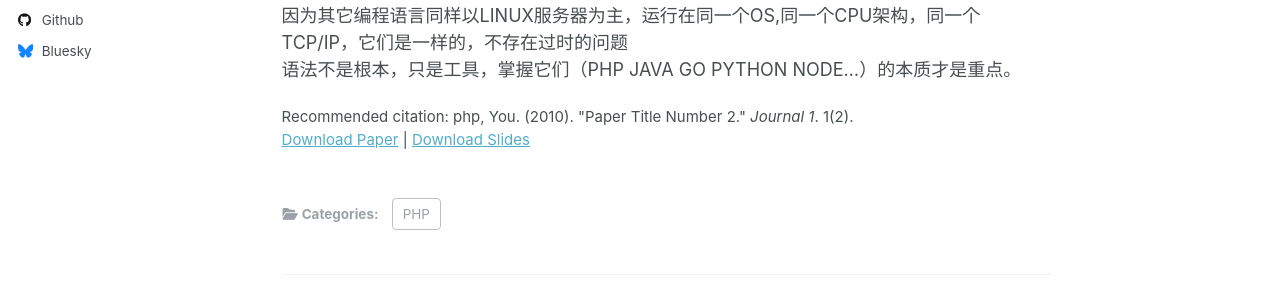
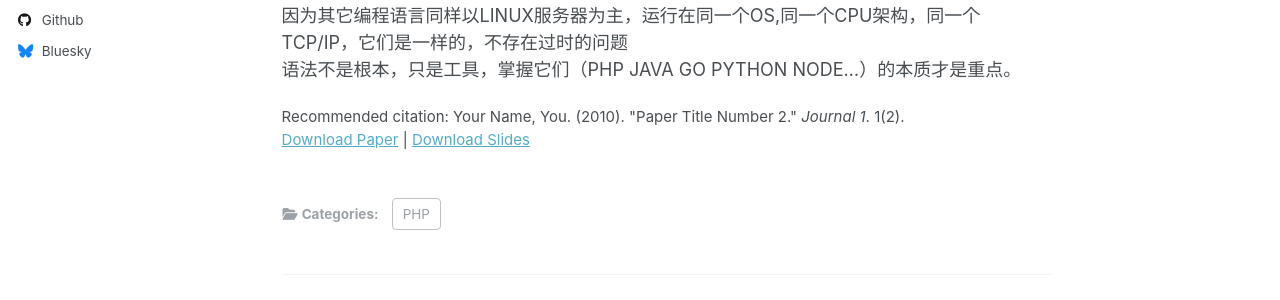
Before and after one commit to beifengisnil/beifengisnil.github.io, a Jekyll site: the page built from _publications/2009-10-01-paper-title-number-1.md, in a window 1280 px wide and 1376 px high. Shown: the part 483-783 px from the top of the window. Built offline with Jekyll 4.4.1, drawn with Linux system fonts in a browser that asks for light colours; some web fonts are replaced.

Commit message:
Update 2009-10-01-paper-title-number-1.md

```diff
--- a/_publications/2009-10-01-paper-title-number-1.md
+++ b/_publications/2009-10-01-paper-title-number-1.md
@@ -8,7 +8,7 @@ date: 2009-10-01
 venue: 'Journal 1'
 slidesurl: 'http://academicpages.github.io/files/slides1.pdf'
 paperurl: 'http://academicpages.github.io/files/paper1.pdf'
-citation: 'php, You. (2010). &quot;Paper Title Number 2.&quot; <i>Journal 1</i>. 1(2).'
+citation: 'Your Name, You. (2010). &quot;Paper Title Number 2.&quot; <i>Journal 1</i>. 1(2).'
 ---
 
 通过学习以下内容
```
